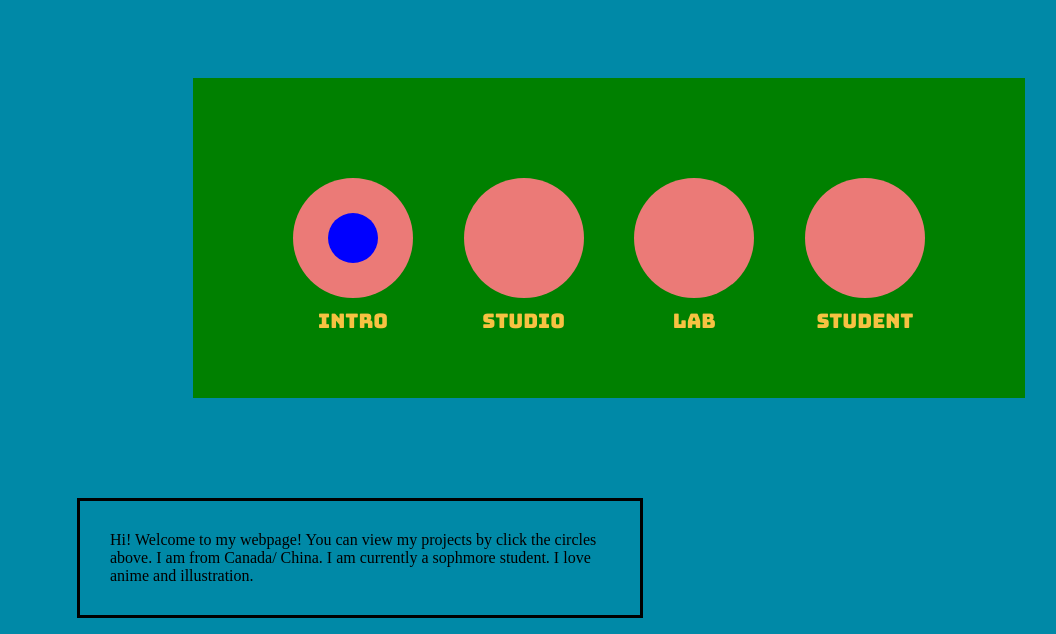
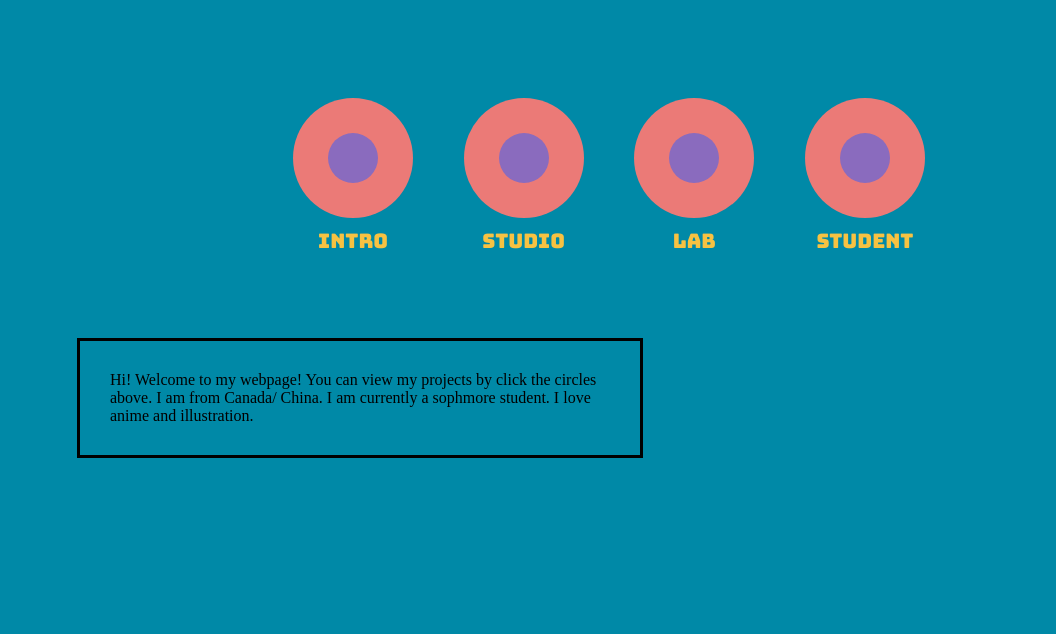
Before and after one commit to ZIYUN-Murasaki/s20-core-interaction, a plain HTML site: page index.html in a window 1280 px wide. Shown: the part 310-944 px from the top of the page, without its empty margins (31-1087 px from the left). After the commit the page ends 800 px from the top, so only its background shows below. Drawn offline with Linux system fonts and the light colour scheme.

Commit message:
debug circles

```diff
--- a/index.html
+++ b/index.html
@@ -22,16 +22,22 @@
 
 <div class="container-box">
 	<a href="intro/index.html" target="_blank" class="box1">
-		<div class="small_circle"></div>
+		<div class="small_circle1"></div>
 		<div class="intro"> Intro </div> </a>
 
-	<a href="studio_project/index.html" target="_blank" class="box2"> <div class="studio"> Studio </div> </a>
+	<a href="studio_project/index.html" target="_blank" class="box2">
+		<div class="small_circle2"></div>
+		<div class="studio"> Studio </div> </a>
 
 
-	<a href="lab_project/index.html" target="_blank" class="box3"> <div class="lab"> Lab </div> </a>
+	<a href="lab_project/index.html" target="_blank" class="box3">
+		<div class="small_circle3"></div>
+		<div class="lab"> Lab </div> </a>
 
 
-	<a href="student_link/index.html" target="_blank" class="box4"> <div class="student"> Student </div> </a>
+	<a href="student_link/index.html" target="_blank" class="box4">
+		<div class="small_circle4"></div>
+		<div class="student"> Student </div> </a>
 
 </div>
 
--- a/style.css
+++ b/style.css
@@ -55,10 +55,10 @@ body{
 	margin-left: auto;
 	margin-right: auto;
 	padding: 10px;
-	padding: 100px;
+	padding: 20px;
 	width: 50%;
   	display: flex;
-  	background-color: green;
+  	background-color: ;
   	justify-content: space-between;
 
 }
@@ -115,14 +115,50 @@ p{
 	background-color: #6A4C9C;
 }
 
-.small_circle{
+
+.box1:hover .small_circle1, .box2:hover .small_circle2, .box3:hover .small_circle3, .box4:hover .small_circle4{
+	transition: all 0.3s ease-in-out;
+	width:60px;
+	height: 60px;
+}
+
+
+.small_circle1{
 	width: 50px;
 	height: 50px;
-	background-color: blue;
+	background-color: #8A6BBE;
 	border-radius: 25px;
 	margin: 0 auto;
 	margin-top: 25px;
 }
+
+.small_circle2{
+	width: 50px;
+	height: 50px;
+	background-color: #8A6BBE;
+	border-radius: 25px;
+	margin: 0 auto;
+	margin-top: 25px;
+}
+
+.small_circle3{
+	width: 50px;
+	height: 50px;
+	background-color: #8A6BBE;
+	border-radius: 25px;
+	margin: 0 auto;
+	margin-top: 25px;
+}
+
+.small_circle4{
+	width: 50px;
+	height: 50px;
+	background-color: #8A6BBE;
+	border-radius: 25px;
+	margin: 0 auto;
+	margin-top: 25px;
+}
+
 
 
 .intro, .studio, .lab, .student{
@@ -151,17 +187,32 @@ a{
 .studio{
 	width: 100px;
 	height: 100px;
-	margin-top: 120px;
+	margin-top: 45px;
+	transition: margin-top 0.3s ease-in-out;
+}
+
+.box2:hover .studio{
+	margin-top: 50px;
 }
 
 .lab{
 	width: 100px;
 	height: 100px;
-	margin-top: 120px;
+	margin-top: 45px;
+	transition: margin-top 0.3s ease-in-out;
+}
+
+.box3:hover .lab{
+	margin-top: 50px;
 }
 
 .student{
 	width: 100px;
 	height: 100px;
-	margin-top: 120px;
+	margin-top: 45px;
+	transition: margin-top 0.3s ease-in-out;
 }
+
+.box4:hover .student{
+	margin-top: 50px;
+}
```
